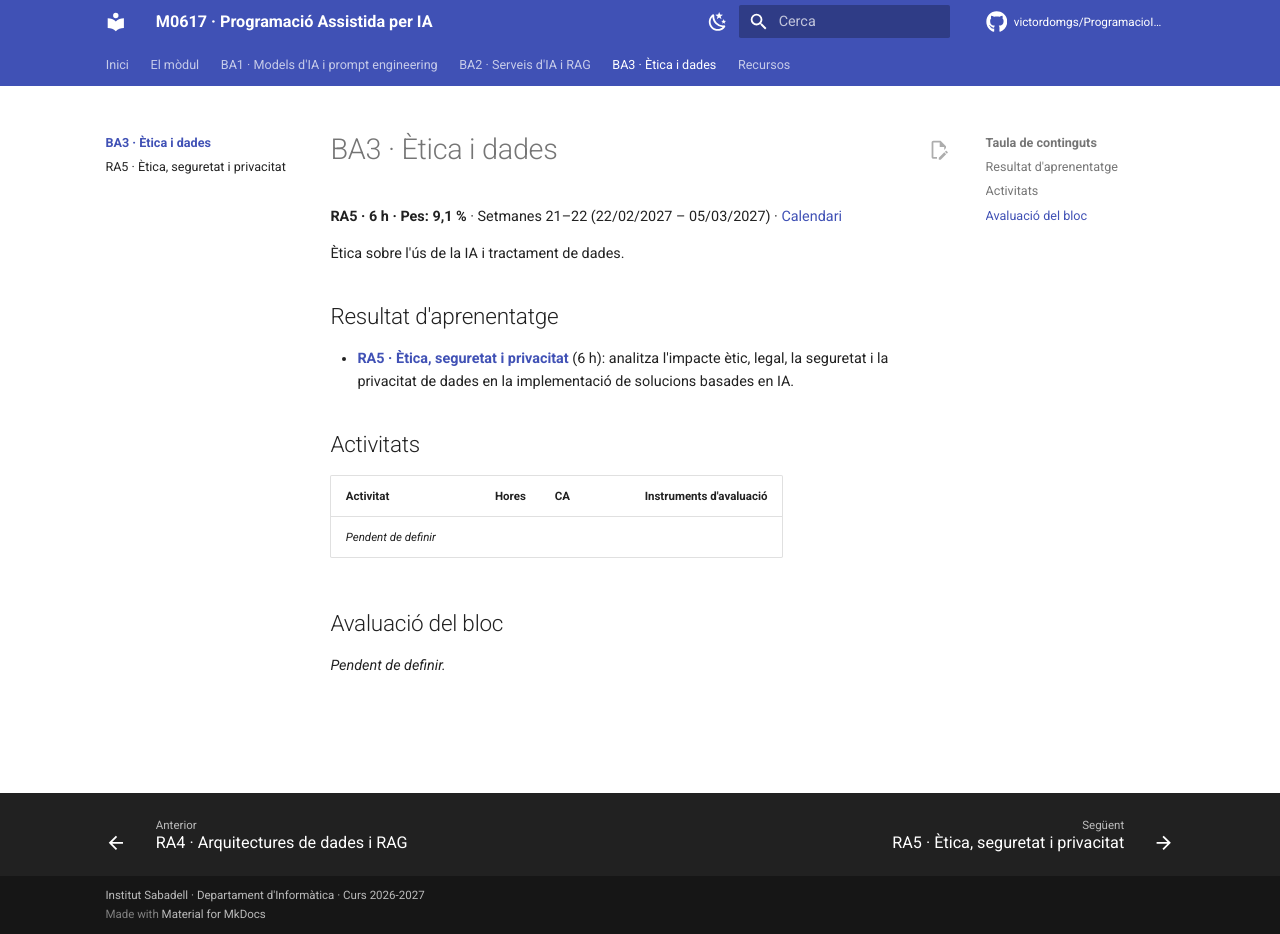
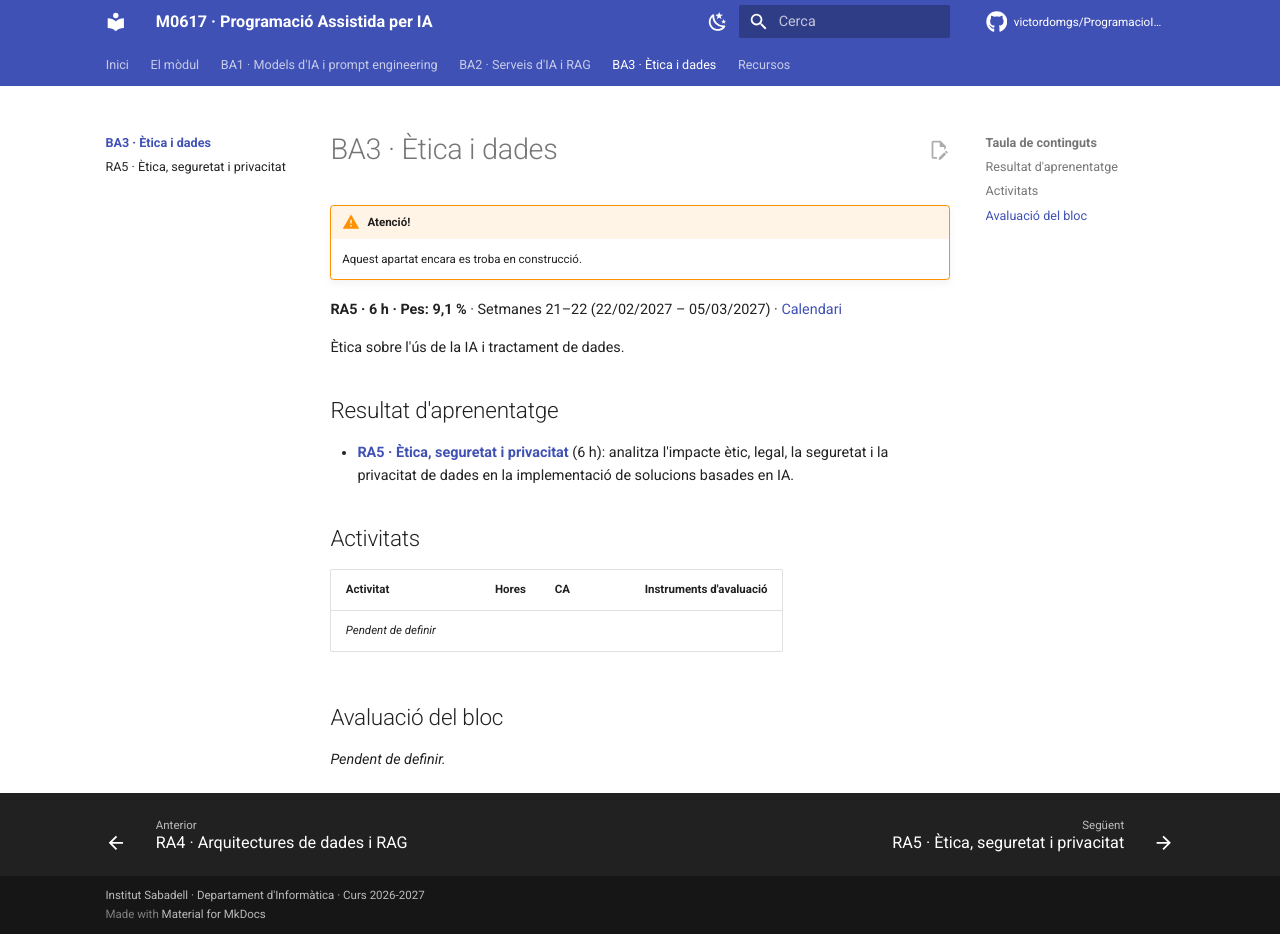
Before and after one commit to victordomgs/ProgramacioIADAW, an MkDocs documentation site: the page built from docs/ba3/index.md, in a window 1280 px wide and 934 px high. Built offline with MkDocs 1.6.1 and Material for MkDocs 9.7.7, drawn with Linux system fonts in a browser that asks for light colours; comment, search, counter and statistics services are not loaded.

Commit message:
Add warning about section under construction
Added a warning note indicating that the section is under construction.

```diff
--- a/docs/ba3/index.md
+++ b/docs/ba3/index.md
@@ -1,4 +1,7 @@
 # BA3 · Ètica i dades
+
+!!! warning "Atenció!"
+    Aquest apartat encara es troba en construcció.
 
 **RA5 · 6 h · Pes: 9,1 %** · Setmanes 21–22 (22/02/2027 – 05/03/2027) · [Calendari](../modul/temporitzacio.md#calendari-setmanal)
 
```
